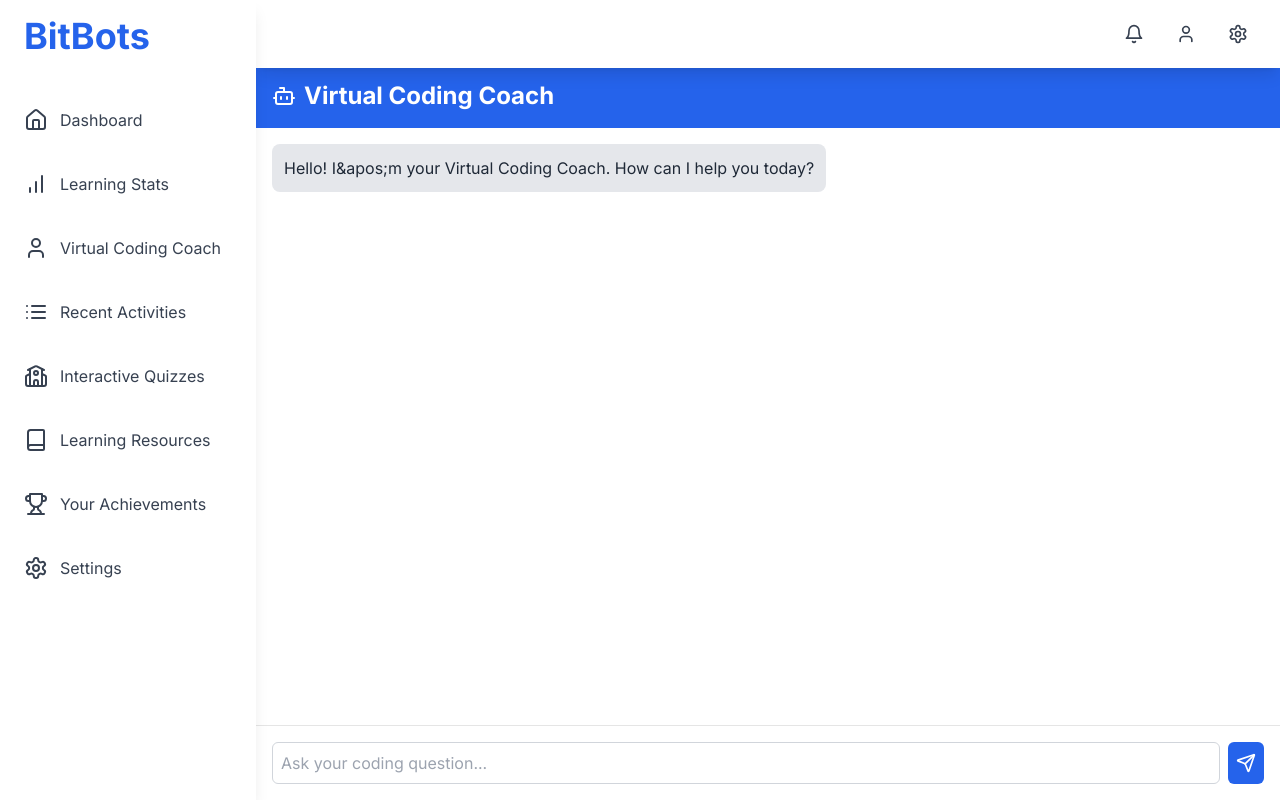
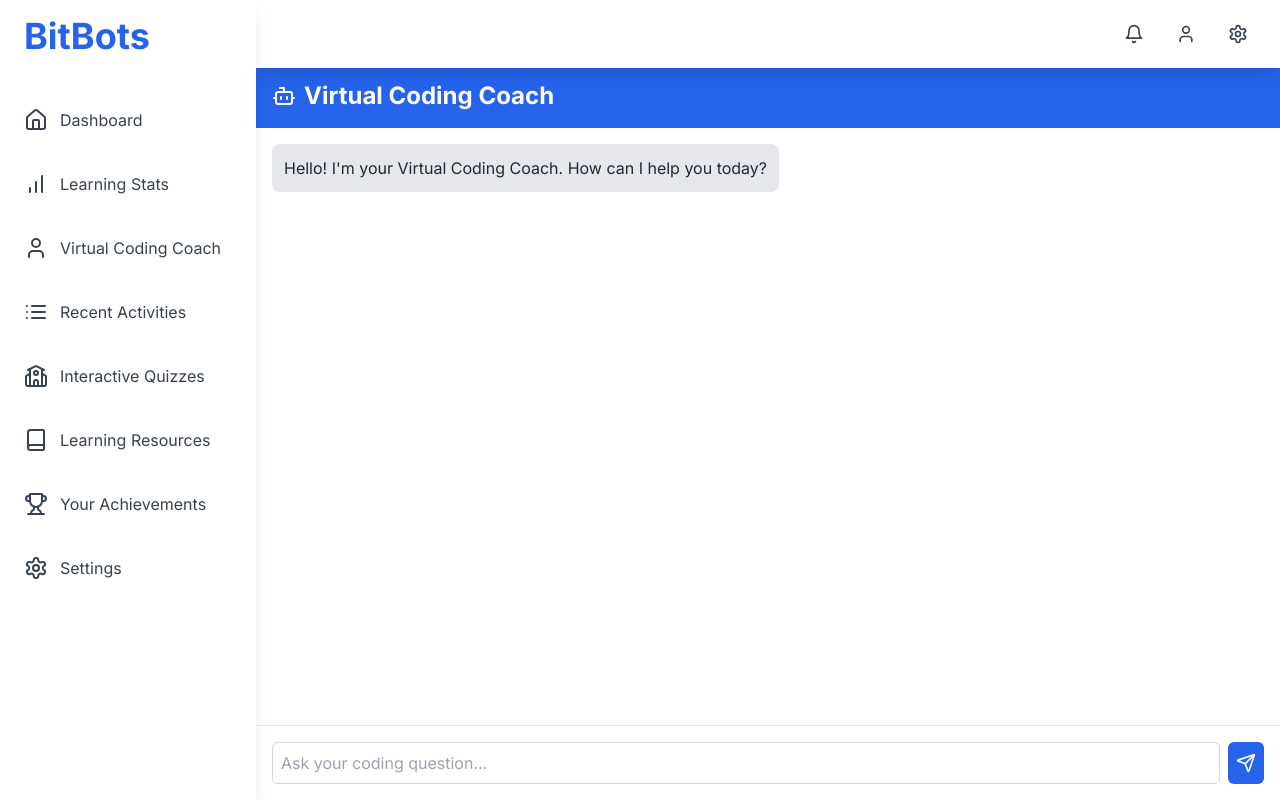
Before and after one commit to GoharShinwari/bitbots-frontend, a Next.js app: page /dashboard in a window 1280 px wide. Both pictures are taken after a click on the link "Virtual Coding Coach". Built offline with nearby package versions, Linux system fonts and the light colour scheme.

Commit message:
Update virtualCodingCoach.tsx

```diff
--- a/src/app/components/dashboard/virtualCodingCoach.tsx
+++ b/src/app/components/dashboard/virtualCodingCoach.tsx
@@ -8,7 +8,7 @@ interface Message {
 
 const VirtualCodingCoach: React.FC = () => {
   const [messages, setMessages] = useState<Message[]>([
-    { text: "Hello! I&apos;m your Virtual Coding Coach. How can I help you today?", isUser: false }
+    { text: "Hello! I'm your Virtual Coding Coach. How can I help you today?", isUser: false }
   ]);
   const [input, setInput] = useState('');
   const endOfMessagesRef = useRef<HTMLDivElement>(null);
```
